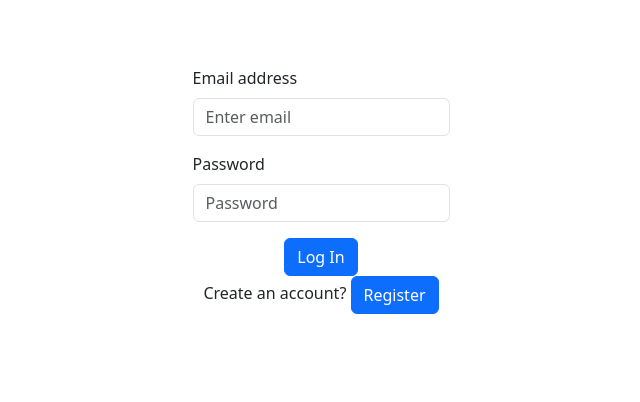
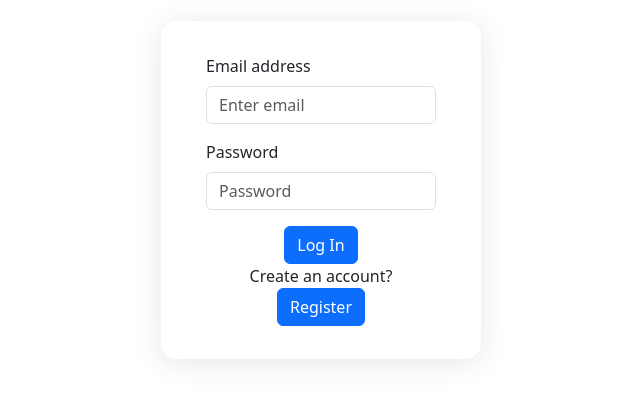
Before and after one commit to kashkumarsingh/mern-goal-app, a React (Vite) app in the folder frontend/: page /login in a window 1280 px wide. Shown: the part 210-612 px from the top of the page, without its empty margins (319-959 px from the left). Built offline with nearby package versions, Linux system fonts and the light colour scheme.

Commit message:
Made changes in fronend part

```diff
--- a/frontend/index.html
+++ b/frontend/index.html
@@ -4,7 +4,7 @@
     <meta charset="UTF-8" />
     <link rel="icon" type="image/svg+xml" href="/vite.svg" />
     <meta name="viewport" content="width=device-width, initial-scale=1.0" />
-    <title>Vite + React</title>
+    <title>Goal Setter app</title>
   </head>
   <body>
     <div id="root"></div>
--- a/frontend/src/index.css
+++ b/frontend/src/index.css
@@ -0,0 +1,15 @@
+.form-container{
+    max-width:calc(100% - 75%);
+    width:100%;
+    margin: 0 auto;
+}
+.form-inner{
+    /* From https://css.glass */
+background: rgba(255, 255, 255, 0.41);
+border-radius: 16px;
+box-shadow: 0 4px 30px rgba(0, 0, 0, 0.1);
+backdrop-filter: blur(8.2px);
+-webkit-backdrop-filter: blur(8.2px);
+border: 1px solid rgba(255, 255, 255, 0.38);
+padding: 2rem;
+}
--- a/frontend/src/pages/DashboardPage.jsx
+++ b/frontend/src/pages/DashboardPage.jsx
@@ -108,7 +108,11 @@ const DashboardPage = () => {
                 </tr>
               </thead>
               <tbody>
-                {goals.length > 0 ? (
+                {isLoading ? (
+                  <tr>
+                    <td colSpan={3}>Loading...</td>
+                  </tr>
+                ) : goals.length > 0 ? (
                   goals.map((goal) => (
                     <tr key={goal._id}>
                       <td>{goal.text}</td>
--- a/frontend/src/pages/LoginPage.jsx
+++ b/frontend/src/pages/LoginPage.jsx
@@ -40,15 +40,16 @@ const LoginPage = () => {
   };
 
   return (
-    <div className="login d-flex justify-content-center align-items-center vh-100">
-      <Container>
+    <div className="form-container login d-flex justify-content-center align-items-center vh-100">
+       <div className="form-inner">
+       <Container>
         <Row>
           <Col xs={12}>
             <Form
               className="d-flex flex-column align-items-center justify-content-center"
               onSubmit={handleSubmit}
             >
-              <Form.Group className="mb-3" controlId="formEmail">
+              <Form.Group className="mb-3 w-100" controlId="formEmail">
                 <Form.Label>Email address</Form.Label>
                 <Form.Control
                   type="email"
@@ -58,7 +59,7 @@ const LoginPage = () => {
                 />
               </Form.Group>
               {/* Email */}
-              <Form.Group className="mb-3" controlId="formPassword">
+              <Form.Group className="mb-3 w-100" controlId="formPassword">
                 <Form.Label>Password</Form.Label>
                 <Form.Control
                   type="password"
@@ -73,8 +74,6 @@ const LoginPage = () => {
               </Button>
             </Form>
           </Col>
-        </Row>
-        <Row>
           <Col xs={12}>
             <div className="register-box text-center">
               Create an account?{" "}
@@ -87,6 +86,7 @@ const LoginPage = () => {
           </Col>
         </Row>
       </Container>
+       </div>
     </div>
   );
 };
```
